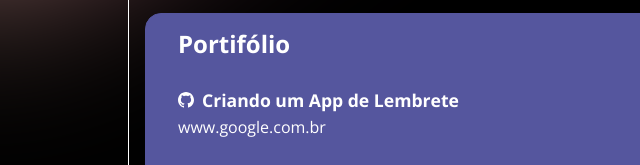
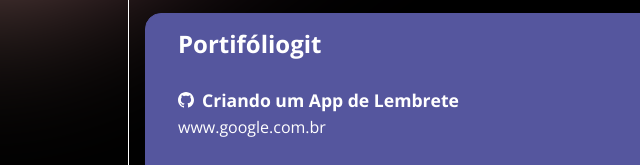
Before and after one commit to LuizAraujo2020/web-profile, a website: page index.html in a window 1280 px wide. Shown: the part 448-613 px from the top of the page, 0-640 px from the left. Drawn offline with nearby package versions, Linux system fonts and the light colour scheme.

Commit message:
portifolio

```diff
--- a/index.html
+++ b/index.html
@@ -51,7 +51,7 @@
 
         <section class="acordeon open">
             <button class="trigger" type="button">
-                Portifólio
+                Portifóliogit
             </button>
 
             <div class="content">
```
